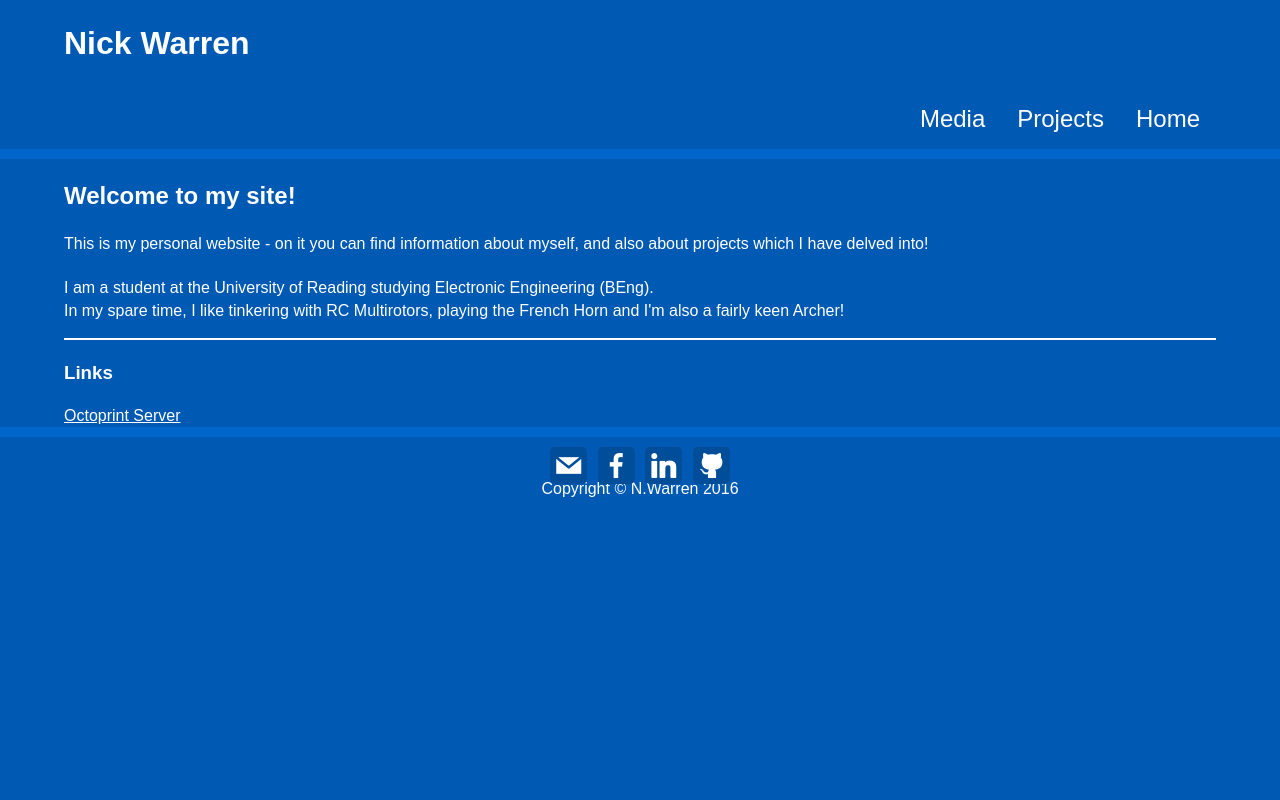
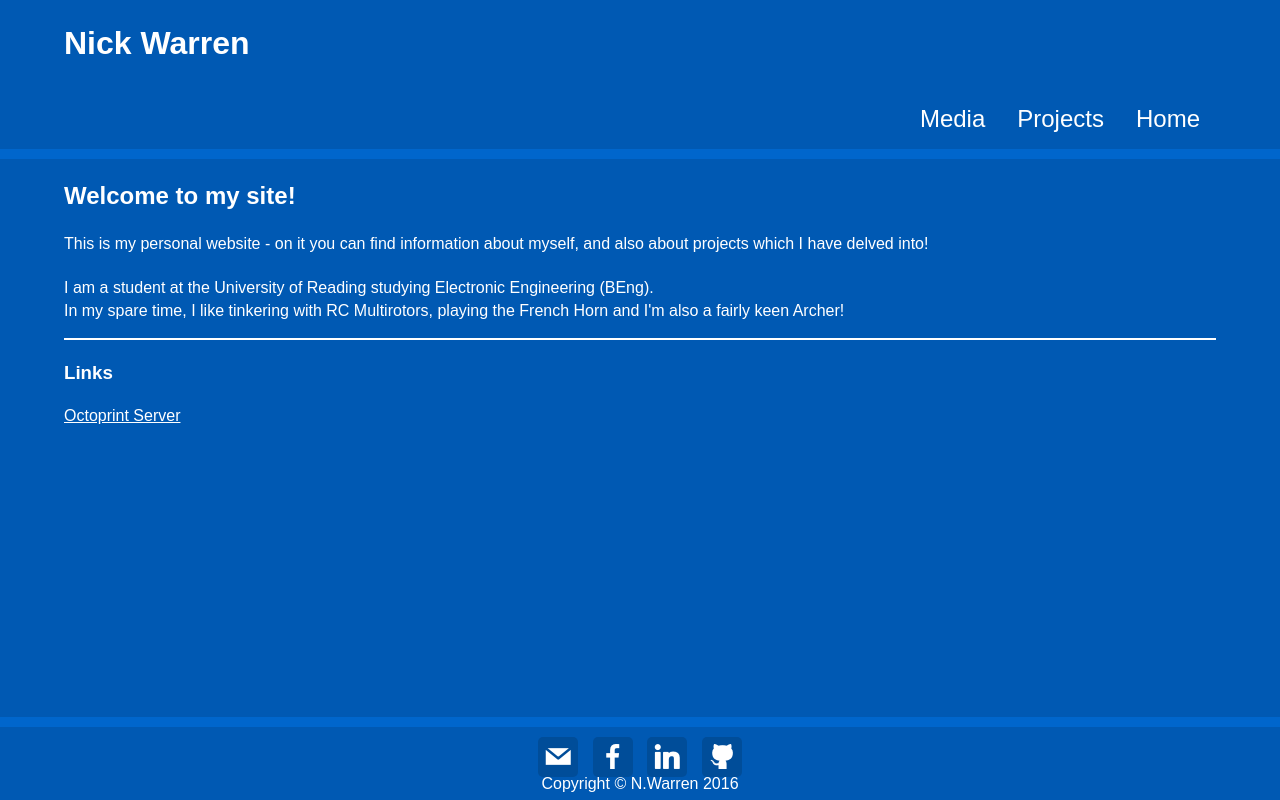
Before and after one commit to ImmortalScientist/niwarren.co.uk, a PHP site: page / in a window 1280 px wide. Run offline with PHP 8.4, Linux system fonts and the light colour scheme.

Commit message:
minor fixes

```diff
--- a/css/socicon.css
+++ b/css/socicon.css
@@ -60,14 +60,14 @@
     display:block;
     position: relative;
     z-index: 1;
-    width: 37px;
-    height: 37px;
-    line-height: 37px;
+    width: 40px;
+    height: 40px;
+    line-height: 40px;
     font-size: 25px;
     -webkit-border-radius: 5px;
     -moz-border-radius: 5px;
     border-radius: 5px;
-    margin-right: 6px;
+    margin-right: 10px;
     color: #ffffff;
     background-color: #004d99;
 }
--- a/index.html
+++ b/index.html
@@ -14,11 +14,10 @@
         <link rel="stylesheet" href="css/normalize.css">
         <link rel="stylesheet" href="css/main.css">
         <link rel="stylesheet" href="css/socicon.css">
-        <link rel=""
         <script src="js/vendor/modernizr-2.8.3.min.js"></script>
     </head>
 
-    <body>
+    <body class="Site">
         <!--[if lte IE 8]>
             <p class="browserupgrade">You are using an <strong>outdated</strong> browser. Please <a href="http://browsehappy.com/">upgrade your browser</a> to improve your experience.</p>
         [endif]-->
@@ -51,7 +50,7 @@
     </script>
 
 
-    <div class="main-container">
+    <div class="main-container Site-content">
       <div class="main wrapper clearfix">
         <article>
           <header>
```
